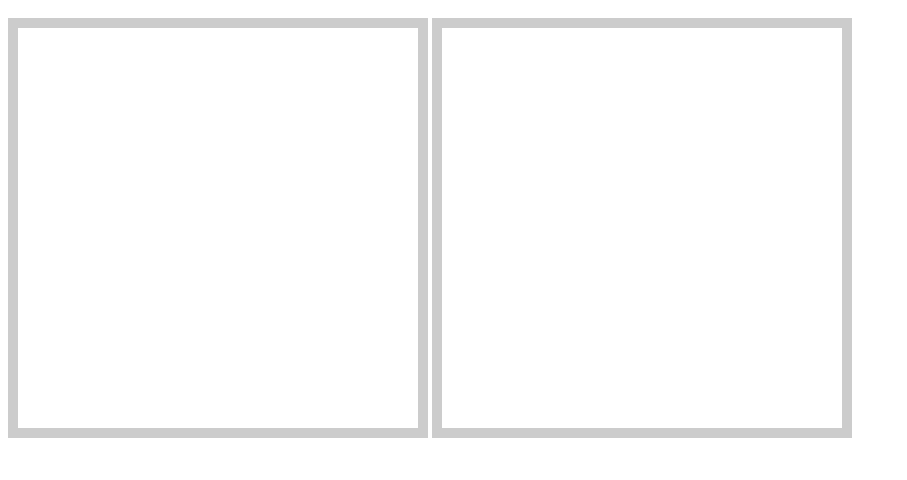
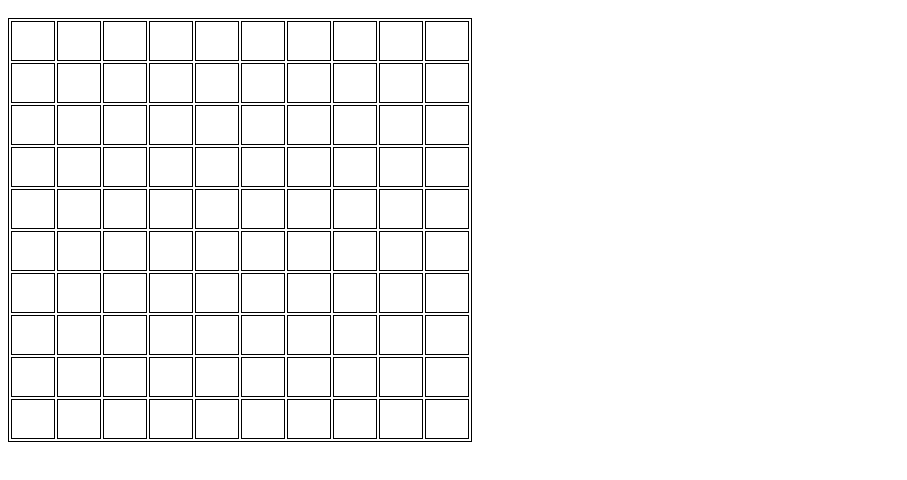
Before and after one commit to MagnolioPt/BATTLESHIP, a plain HTML site: page index.html in a window 1280 px wide. Shown: the part 48-528 px from the top of the page, without its empty margins (0-907 px from the left). Drawn offline with Linux system fonts and the light colour scheme.

Commit message:
Update of the board game using HTML tables and not with canvas

```diff
--- a/index.html
+++ b/index.html
@@ -3,48 +3,43 @@
         <meta charset="utf-8">
         <title>BattleShip</title>
 
-
-
-        <style>
-            #player1 {
-                border: 10px solid #CCC;
-                image-rendering: pixelated;
-                image-rendering: crisp-edges;
-                image-rendering: -moz-crisp-edges;
-                width: 400px;
-                height: 400px;
-            }
-            #player2 {
-                border: 10px solid #CCC;
-                image-rendering: pixelated;
-                image-rendering: crisp-edges;
-                image-rendering: -moz-crisp-edges;
-                width: 400px;
-                height: 400px;
-            }
-        </style>
     </head>
     <body>
         <h1>BattleShip Game</h1>
-        <canvas id="player1" width="10" height="10"></canvas>
-        <canvas id="player2" width="10" height="10"></canvas>
 
-        <script type="module">
+        <div id="game"></div>
 
-            const elem = document.getElementById('player2')
+        <script>
 
-            const context = player2.getContext('2d')
-            elem.addEventListener("click", printPosition)
+            let game = document.getElementById("game")
+            let table = document.createElement("table")
+            table.style.border = '1px solid black'
+            game.appendChild(table)
 
-            function printPosition(event) {
+            for (let i = 0; i < 10; i += 1) {
+                let line = document.createElement("tr")
+                line.style.width = 400
+                line.style.height = 40
+                table.appendChild(line)
+                for (let j = 0; j < 10; j += 1) {
+                    let element = document.createElement("td")
+                    element.style.width = 40
+                    element.style.height = 40
+                    element.style.backgroundColor = 'white'
+                    element.style.border = '1px solid black'
 
-                var obj = { X : parseInt((event.clientX - elem.offsetLeft - 10) / (elem.clientWidth / elem.width)),
-                    Y : parseInt((event.clientY - elem.offsetTop - 10) / (elem.clientHeight / elem.height)) };
-                console.log(obj)
+                    let x = document.createAttribute("x")
+                    let y = document.createAttribute("y")
 
-                context.fillStyle = 'red'
-                context.fillRect(obj.X, obj.Y, 1, 1)
 
+                    x.value = i;
+                    y.value = j;
+
+                    element.setAttributeNode(x)
+                    element.setAttributeNode(y)
+
+                    line.appendChild(element)
+                }
             }
         </script>
     </body>
```
